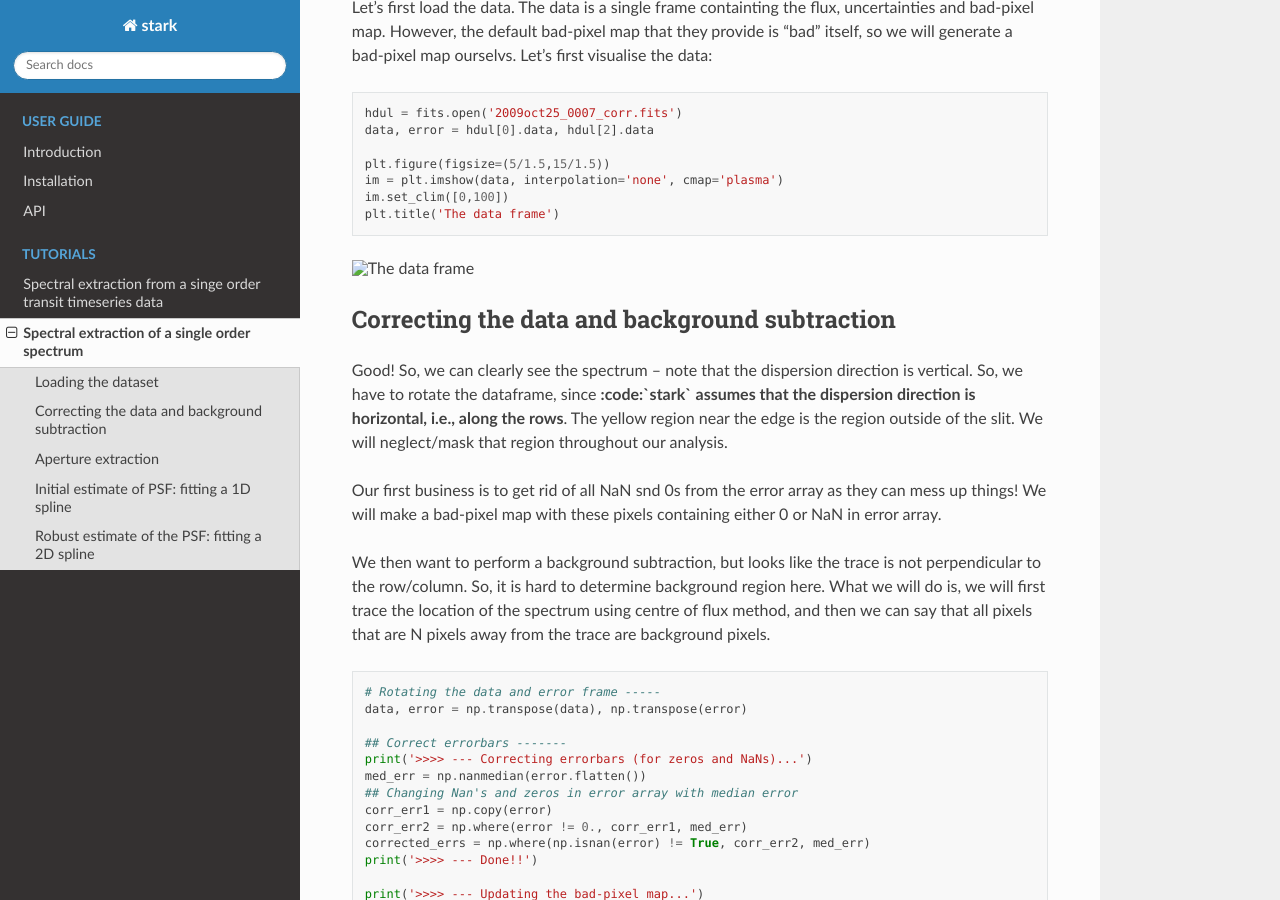
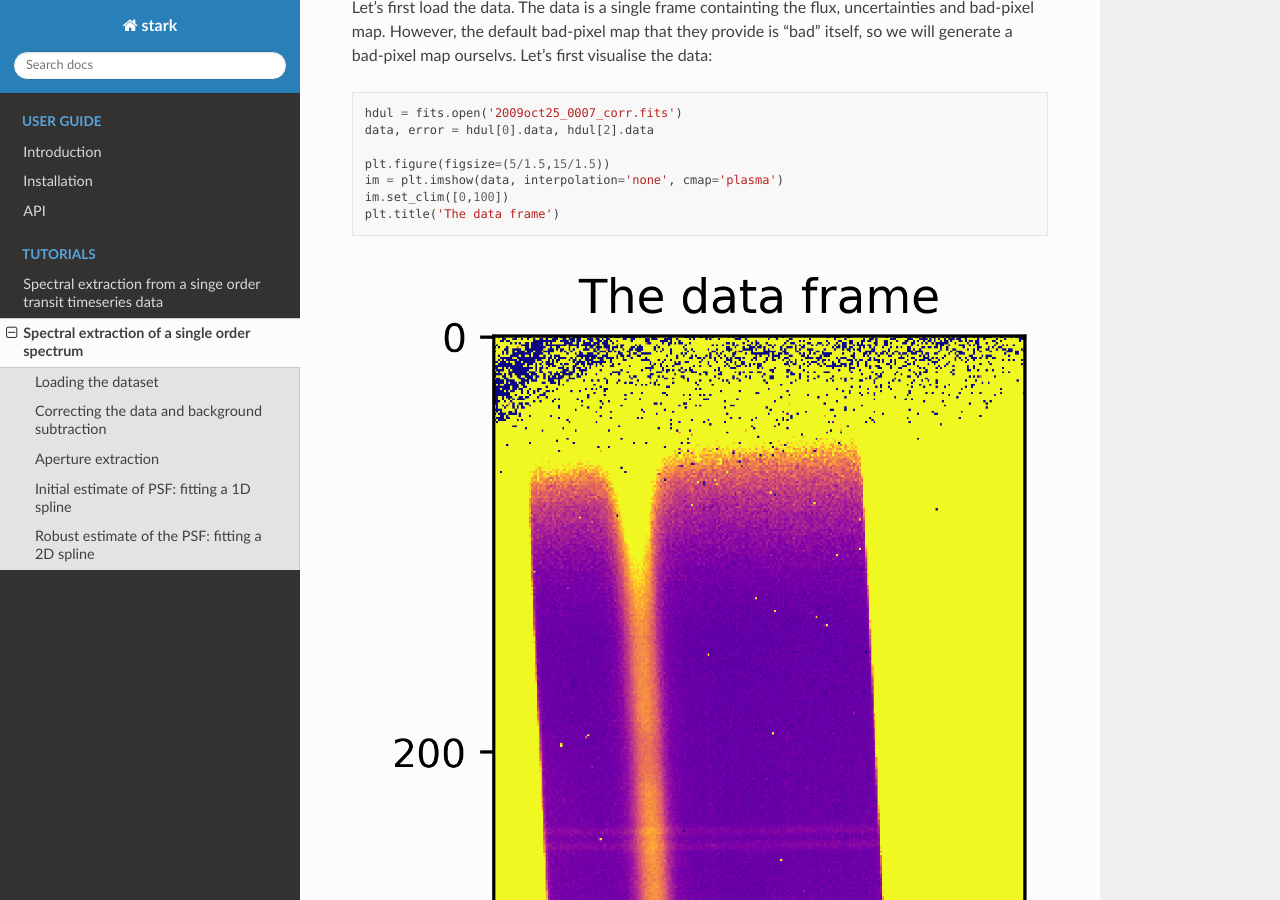
Before and after one commit to Jayshil/stark, a Sphinx documentation site: the page built from docs/tutorials/tutorial2.rst, in a window 1280 px wide and 900 px high, scrolled down 620 px. Built offline with Sphinx 7.4.7 and the Read the Docs theme 2.0.0, drawn with Linux system fonts in a browser that asks for light colours; the version number could not be read and is left out.

Commit message:
correct location

```diff
--- a/docs/tutorials/tutorial2.rst
+++ b/docs/tutorials/tutorial2.rst
@@ -41,7 +41,7 @@ Let's first visualise the data:
     im.set_clim([0,100])
     plt.title('The data frame')
 
-.. figure:: T1/data.png
+.. figure:: T2/data.png
    :alt: The data frame
 
 
```
